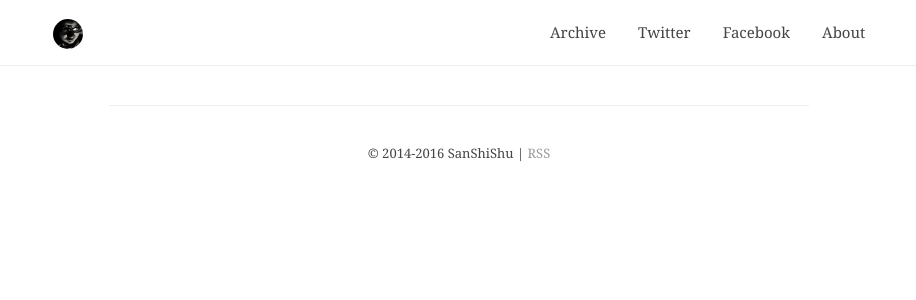
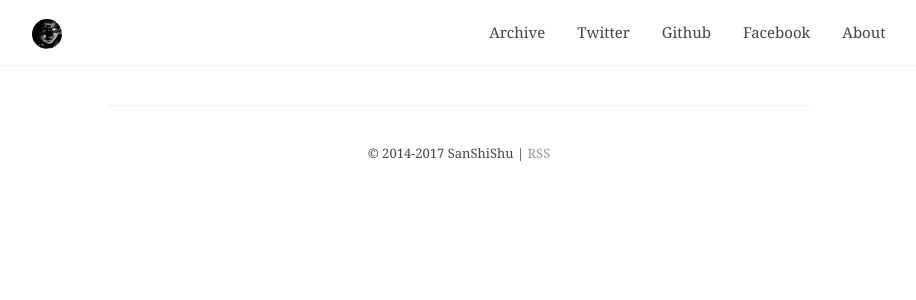
Before and after one commit to BerryBC/berrybc.github.io, a Jekyll site: the page built from index.html, in a window 1280 px wide. Shown: the top 300 px of the page, without its empty margins (181-1097 px from the left). Built offline with Jekyll 4.4.1, drawn with Linux system fonts in a browser that asks for light colours; comment, search, counter and statistics services are not loaded.

Commit message:
change head and foot

```diff
--- a/_includes/footer.html
+++ b/_includes/footer.html
@@ -1,5 +1,5 @@
 <footer class="footer">
 	<div class="col">
-		© 2014-2016 {{ site.title }} | <a href="{{ "/feed.xml" | prepend: site.baseurl }}" class="subscribe">RSS</a>
+		© 2014-2017 {{ site.title }} | <a href="{{ "/feed.xml" | prepend: site.baseurl }}" class="subscribe">RSS</a>
 	</div>
 </footer>
--- a/_includes/header.html
+++ b/_includes/header.html
@@ -15,7 +15,7 @@
     <nav class="header__nav" role="navigation">
       <a href="{{ site.baseurl }}/archive/" class="header__link">Archive</a>
       <a href="http://twitter.com/{{ site.twitter_username }}" class="header__link" target="_blank">Twitter</a>
-      <!-- <a href="http://github.com/{{ site.github_username }}" class="header__link" target="_blank">Github</a> -->
+      <a href="http://github.com/{{ site.github_username }}" class="header__link" target="_blank">Github</a>
       <a href="http://facebook.com/{{ site.facebook_username }}" class="header__link" target="_blank">Facebook</a>
       <a href="{{ site.baseurl }}/about/" class="header__link">About</a>
     </nav>
```
